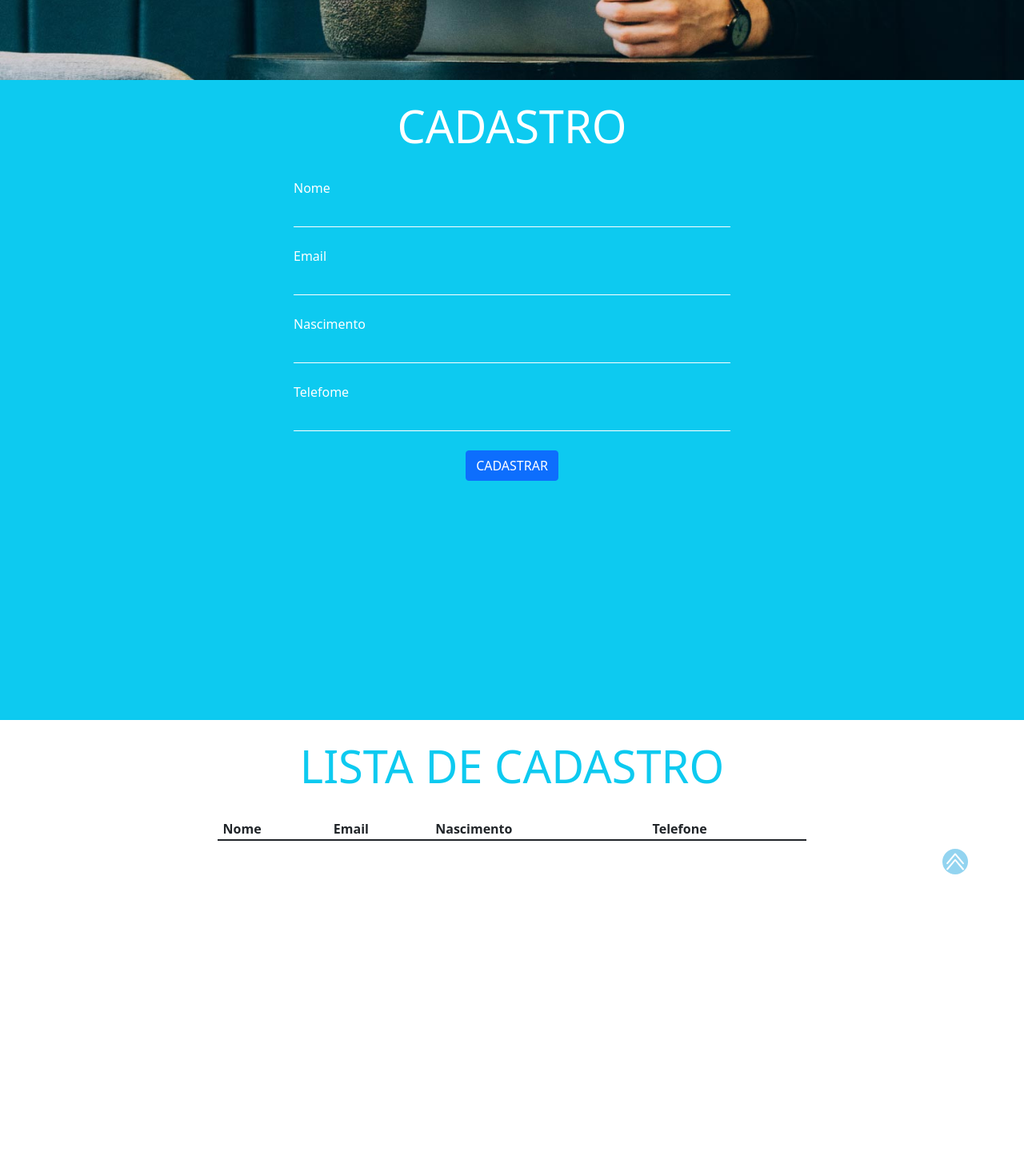
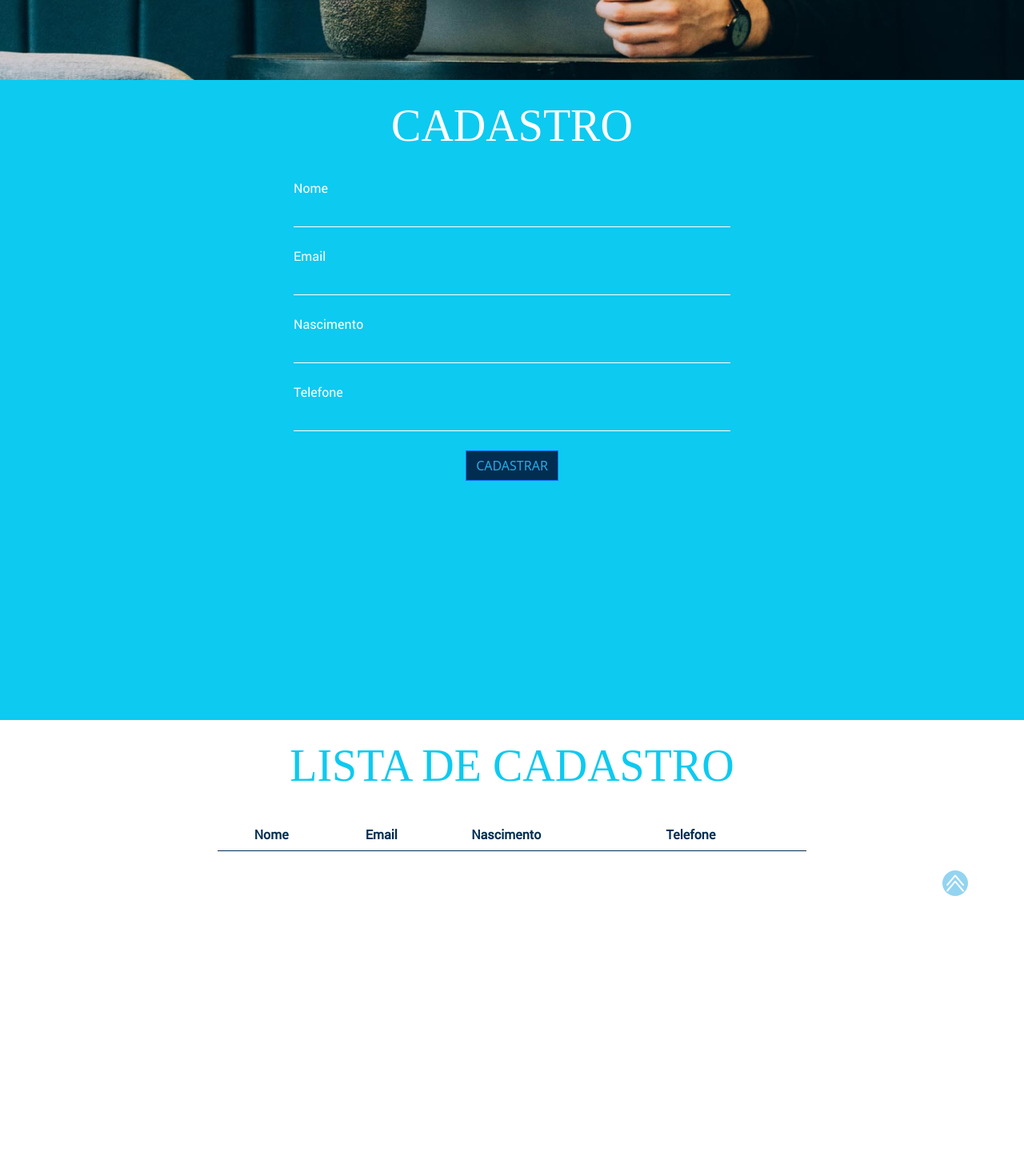
Before and after one commit to anarodrigues1996/devnology_intership_nextjs, a Next.js app: page / in a window 1280 px wide. Shown: the part 700-2170 px from the top of the page at 80% size. Built offline with nearby package versions, Linux system fonts and the light colour scheme.

Commit message:
colors, fonts and table border

```diff
--- a/pages/index.js
+++ b/pages/index.js
@@ -1,5 +1,4 @@
 import Head from 'next/head'
-import Image from 'next/image'
 import styles from '../styles/Home.module.css'
 
 export default function Home() {
@@ -10,7 +9,6 @@ export default function Home() {
       </Head>
       <header className='vh-100' id='home'>
         <nav className="navbar navbar-expand-sm position-absolute w-100">
-
           <div className="container">
 
             <a href="#">
@@ -32,34 +30,34 @@ export default function Home() {
         </nav>
         <div className='container d-flex flex-wrap align-content-center h-100'>
           <div>
-            <h1 className={styles.fontHu + " display-1"}>ESTÁGIO</h1>
-            <h2 className='display-3'>PROVA DE SELEÇÃO</h2>
+            <h1 className="display-1">ESTÁGIO</h1>
+            <h1 className='display-3'>PROVA DE SELEÇÃO</h1>
           </div>
         </div>
       </header>
 
       <section className='bg-info vh-100' id='signUp'>
         <div className='container py-4'>
-          <h3 className='text-white text-center display-4'>CADASTRO</h3>
+          <h1 className='text-white text-center display-4'>CADASTRO</h1>
           <div className='row'>
             <div className='col-12 col-md-3'></div>
             <div className='col-12 col-md-6'>
               <form>
                 <div>
                   <label className='text-white mt-4'>Nome</label>
-                  <input className='form-control' />
+                  <input className='form-control' type="text" />
                 </div>
                 <div>
                   <label className='text-white mt-4'>Email </label>
-                  <input className='form-control' />
+                  <input className='form-control' type="email" />
                 </div>
                 <div>
                   <label className='text-white mt-4'>Nascimento </label>
-                  <input className='form-control' />
+                  <input className='form-control' type="data" />
                 </div>
                 <div>
-                  <label className='text-white mt-4'>Telefome </label>
-                  <input className='form-control' />
+                  <label className='text-white mt-4'>Telefone </label>
+                  <input className='form-control' type="telephone" />
                 </div>
               </form>
             </div>
@@ -79,6 +77,7 @@ export default function Home() {
             <div className='col-12 col-md-2'></div>
             <div className='col-12 col-md-8'>
               <table className="table mt-4">
+                <thead>
                   <tr>
                     <th></th>
                     <th>Nome</th>
@@ -86,6 +85,8 @@ export default function Home() {
                     <th>Nascimento</th>
                     <th>Telefone</th>
                   </tr>
+                </thead>
+                <tbody>
                   <tr>
                     <td></td>
                     <td></td>
@@ -93,6 +94,7 @@ export default function Home() {
                     <td></td>
                     <td></td>
                   </tr>
+                </tbody>
               </table>
             </div>
             <div className='col-12 col-md-2'>
@@ -102,7 +104,7 @@ export default function Home() {
 
           <div className='position-absolute bottom-0 end-0'>
             <a href='#home'>
-              <img src='/img/topo-pag.svg' width="32"/>
+              <img src='/img/topo-pag.svg' width="32" />
             </a>
           </div>
 
--- a/styles/Home.module.css
+++ b/styles/Home.module.css
@@ -1,13 +1,4 @@
-
-@font-face {
-  font-family: 'HelveticaUltra';
-  src: url('../public/fonts/HelveticaUltraLt_0.ttf');
-  font-weight: 100;
-}
 
 .fontHu{
-  /* font-family: HelveticaUltra, sans-serif;
-  font-weight: 100 !important; */
-
-
+  font-family: HelveticaUltra , sans-serif;
 }
--- a/styles/globals.css
+++ b/styles/globals.css
@@ -1,14 +1,38 @@
-html,
-body {
-  padding: 0;
-  margin: 0;
-  font-family: -apple-system, BlinkMacSystemFont, Segoe UI, Roboto, Oxygen,
-    Ubuntu, Cantarell, Fira Sans, Droid Sans, Helvetica Neue, sans-serif;
+
+@font-face {
+  font-family: HelveticaUltra;
+  src: url('../public/fonts/HelveticaUltraLt_0.ttf');
+}
+
+@font-face {
+  font-family: HelveticaCondensed;
+  src: url('../public/fonts/ps.ttf');
+}
+
+@font-face {
+  font-family: Roboto;
+  src: url('../public/fonts/Roboto-Regular_0.ttf');
+}
+
+@font-face {
+  font-family: RobotoLight;
+  src: url('../public/fonts/Roboto-Light_0.ttf');
+}
+
+h1{
+  font-family: HelveticaUltra;
+}
+
+h3{
+  font-family: HelveticaUltra;
+}
+
+label{
+  font-family: Roboto;
 }
 
 a {
-  color: inherit;
-  text-decoration: none;
+  font-family: Roboto;
 }
 
 * {
@@ -29,6 +53,8 @@ input{
   border: none !important;
   border-bottom: 1px solid #fff !important;
   border-radius: 0px !important;
+  font-family: HelveticaCondensed;
+  color: #fff !important;
 }
 
 footer{
@@ -36,6 +62,52 @@ footer{
   background-position: center;
   background-repeat: no-repeat;
   background-size: cover;
-
+  font-family: Roboto;
   color: #fff;
 }
+
+button{
+  background-color: #012d51 !important;
+  font-family: HelveticaUltra;
+  font-size: 25;
+  color: #29abe2 !important;
+  border-radius: 0 !important;
+}
+
+table{
+  font-family: RobotoLight;
+}
+
+th{
+  font-family: Roboto;
+  color: #012d51;
+}
+
+td, th{
+  border: 1px solid #29abe2;
+  border-collapse: collapse;
+}
+
+thead, tbody{
+  border: none !important;
+}
+
+td:first-child, th:first-child {
+  border-left: none;
+}
+
+th{
+  border-top: none;
+}
+
+td:last-child, th:last-child {
+  border-right: none;
+}
+
+tr:last-child td{
+  border-bottom: none;
+ }
+
+td{
+  font-family: HelveticaCondensed;
+}
```
Lines whose indentation alone changed are shown as unchanged.
